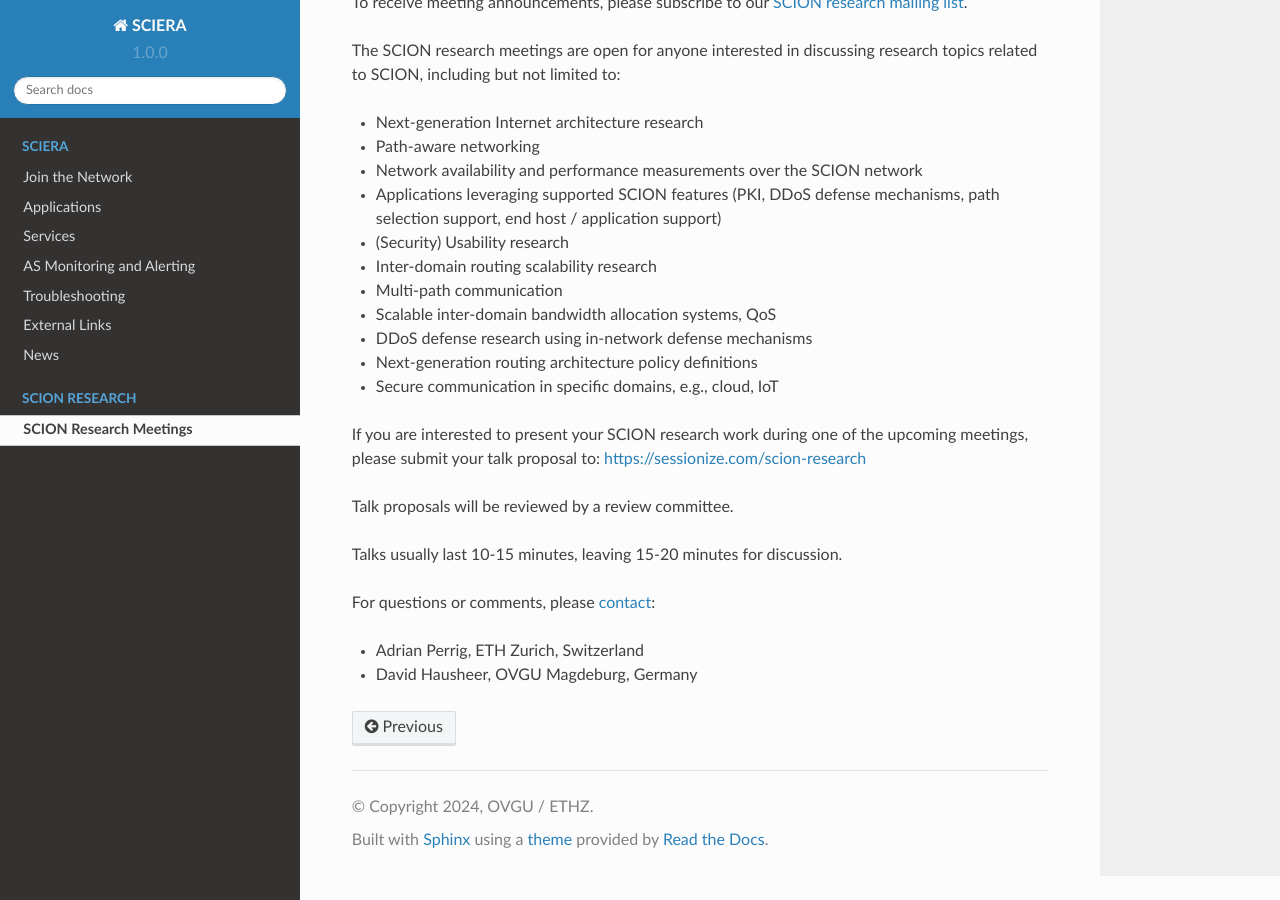
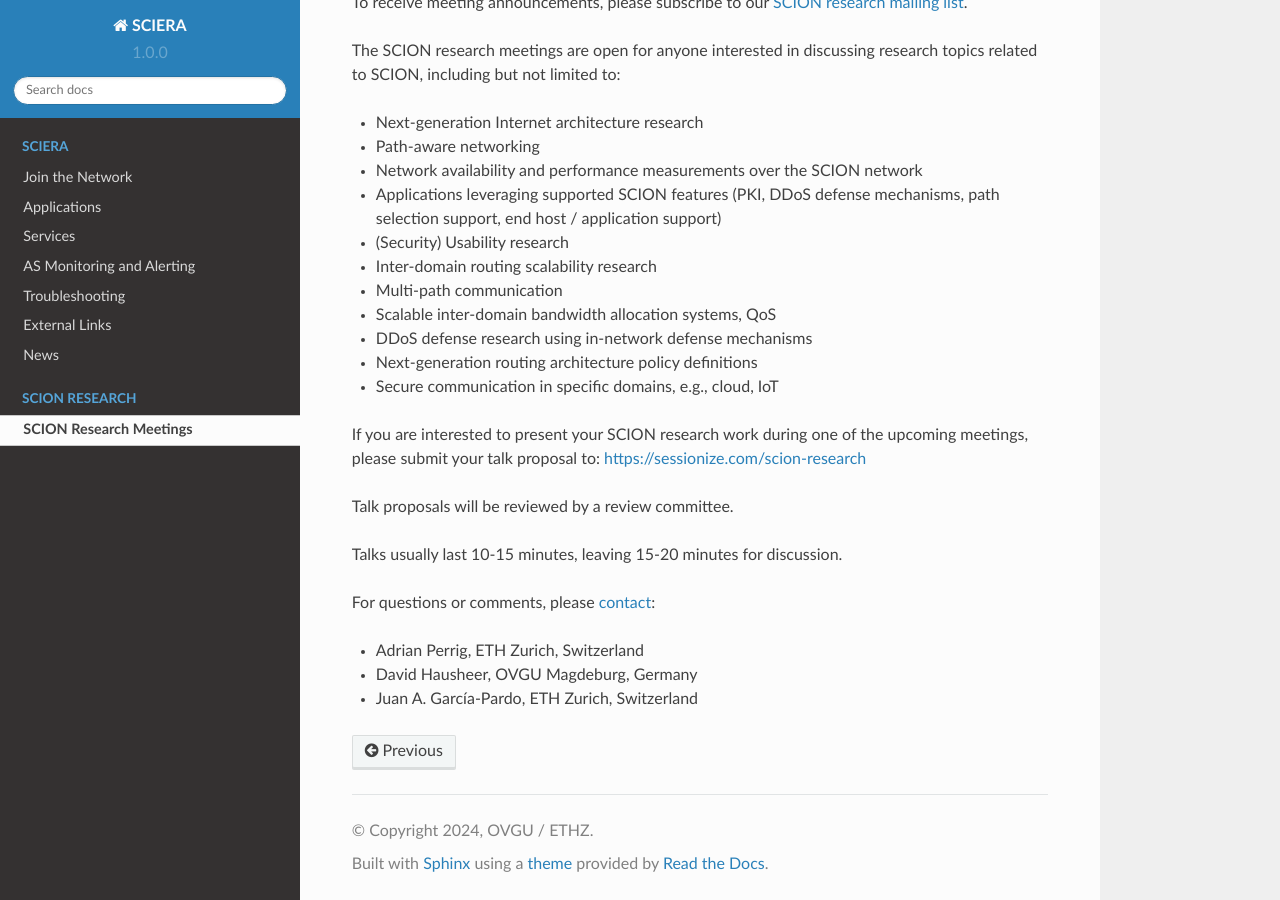
Before and after one commit to netsys-lab/scion-education-network-documentation, a Sphinx documentation site: the page built from docs/source/scion-research/meetings.rst, in a window 1280 px wide and 900 px high, scrolled down 886 px. Built offline with Sphinx 7.4.7 and the Read the Docs theme 2.0.0, drawn with Linux system fonts in a browser that asks for light colours.

Commit message:
Update meetings.rst

```diff
--- a/docs/source/scion-research/meetings.rst
+++ b/docs/source/scion-research/meetings.rst
@@ -37,7 +37,8 @@ Talk proposals will be reviewed by a review committee.
 
 Talks usually last 10-15 minutes, leaving 15-20 minutes for discussion.
 
-For questions or comments, please `contact <mailto:aperrig@inf.ethz.ch,hausheer@ovgu.de?subject=SCION%20Research%20Meeting>`_:
+For questions or comments, please `contact <mailto:aperrig@inf.ethz.ch,hausheer@ovgu.de,juan.garcia@inf.ethz.ch?subject=SCION%20Research%20Meeting>`_:
 
 - Adrian Perrig, ETH Zurich, Switzerland
 - David Hausheer, OVGU Magdeburg, Germany
+- Juan A. García-Pardo, ETH Zurich, Switzerland
```
